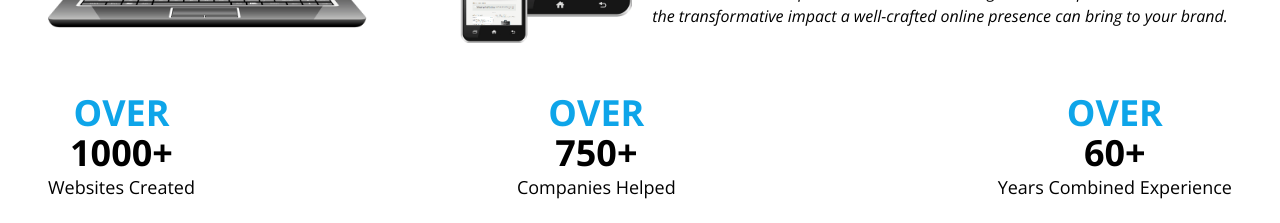
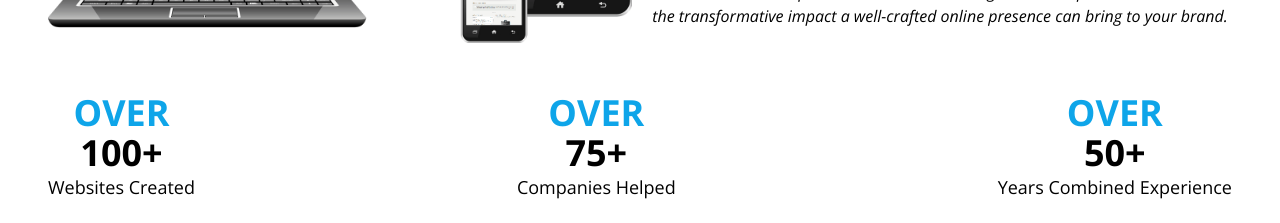
Before and after one commit to KA-IT-Solutions/Kait_website_project, a React (Vite) app in the folder KAITSolution/: page / in a window 1280 px wide. Shown: the part 2920-3143 px from the top of the page. Built offline with nearby package versions, Linux system fonts and the light colour scheme.

Commit message:
i will change

```diff
--- a/KAITSolution/src/Components/Home/Home.jsx
+++ b/KAITSolution/src/Components/Home/Home.jsx
@@ -87,15 +87,15 @@ const Home = () => {
 
   useEffect(() => {
     let websitesInterval = setInterval(() => {
-      setWebsitesCreated(prev => (prev < 1000 ? prev + 1 : 1000));
+      setWebsitesCreated(prev => (prev < 100 ? prev + 1 : 100));
     }, 1);
 
     let companiesInterval = setInterval(() => {
-      setCompaniesHelped(prev => (prev < 750 ? prev + 1 : 750));
+      setCompaniesHelped(prev => (prev < 75 ? prev + 1 : 75));
     }, 1);
 
     let yearsInterval = setInterval(() => {
-      setYearsExperience(prev => (prev < 60 ? prev + 1 : 60));
+      setYearsExperience(prev => (prev < 5 ? prev + 1 : 50));
     }, 20);
 
     return () => {
```
Also changed, not shown: 2 other files (tests, documents, lock files or other folders).
